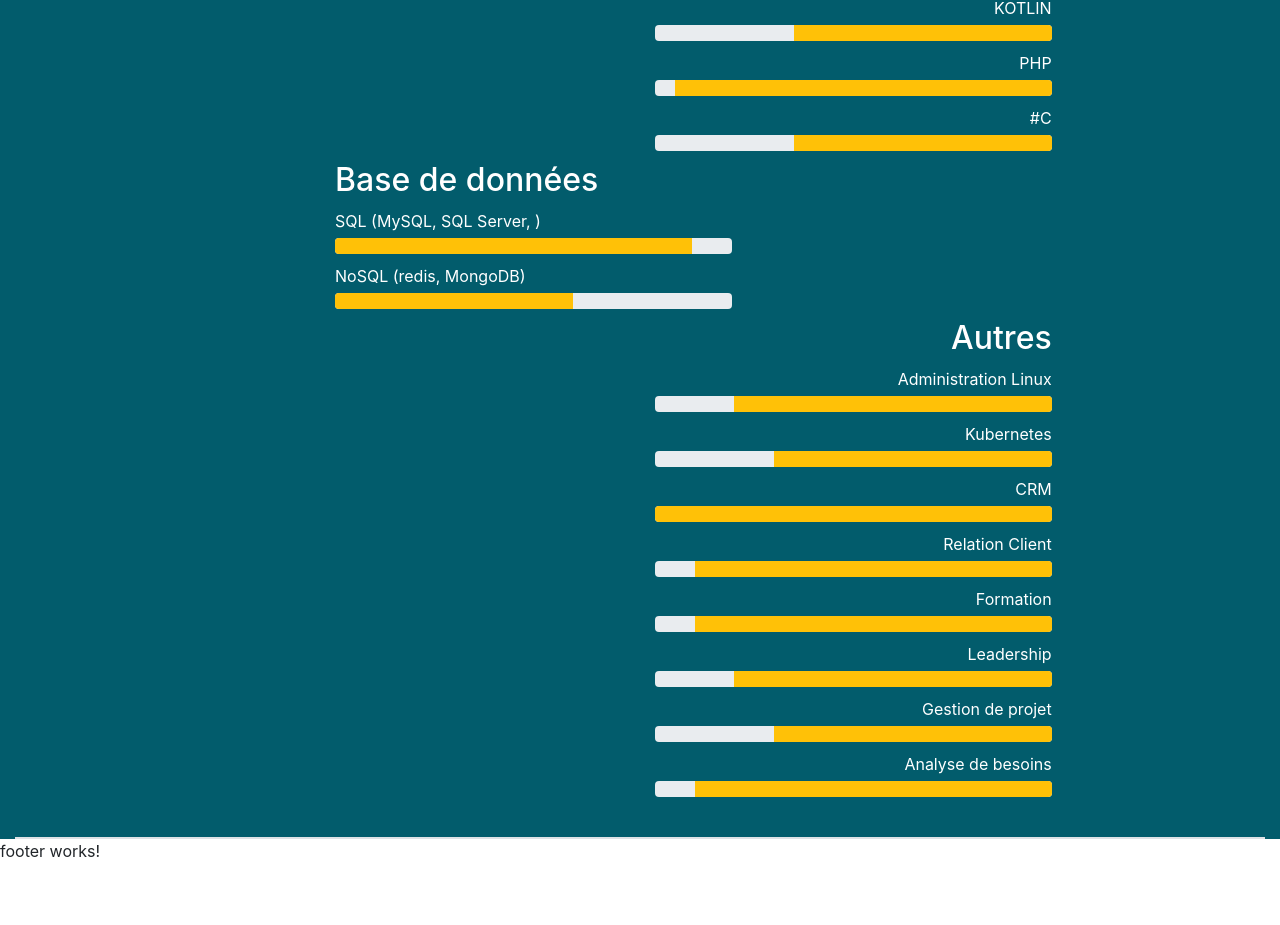
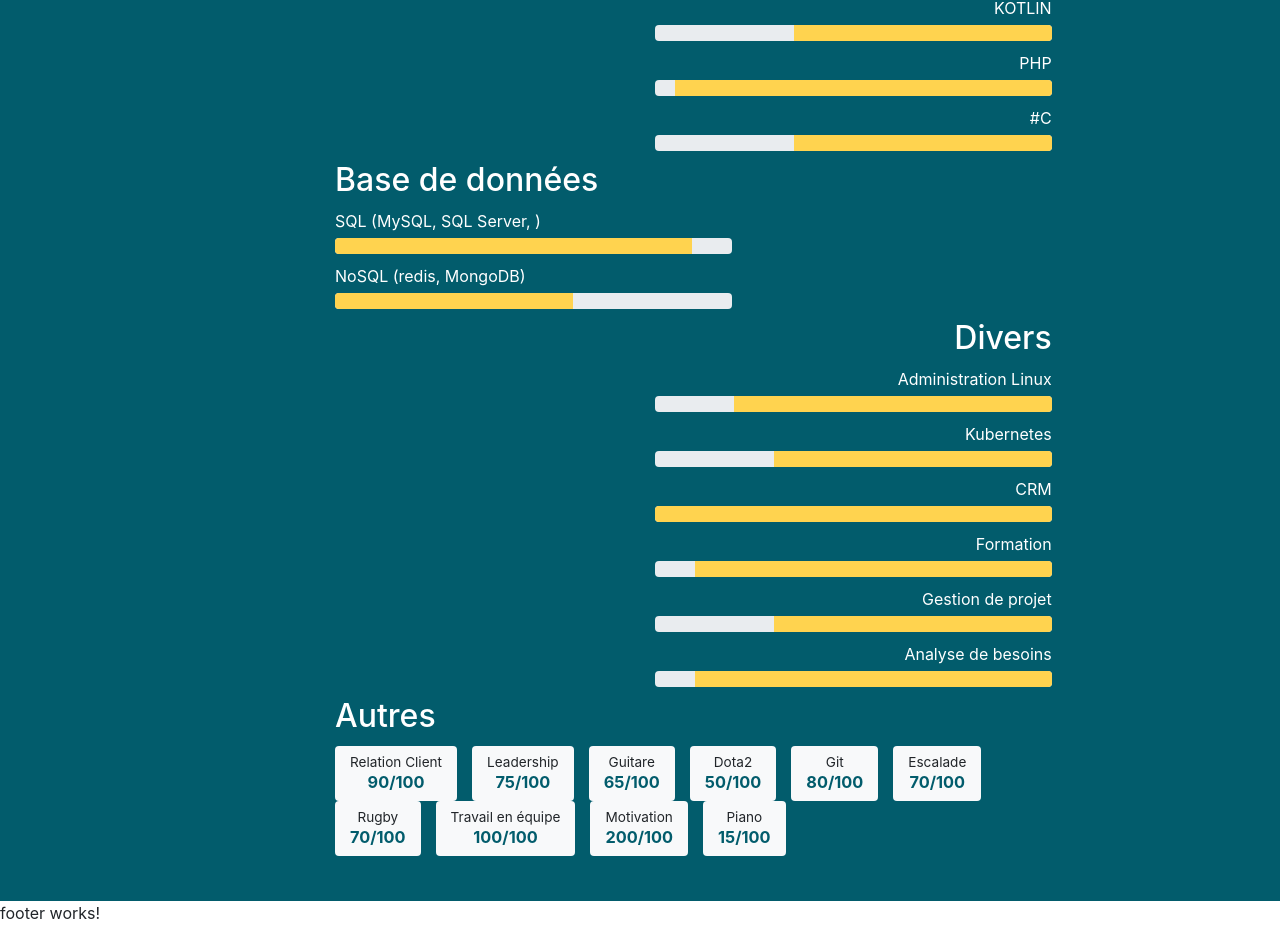
Before and after one commit to xoorus/cv, an Angular app: page / in a window 1280 px wide. Shown: the part 7257-8182 px from the top of the page. Before the commit the page ends 8120 px from the top, so only its background shows below. Built offline with nearby package versions, Linux system fonts and the light colour scheme; what angular-font-awesome would draw is missing.

Commit message:
skills done

```diff
--- a/src/app/components/skills/skills.component.css
+++ b/src/app/components/skills/skills.component.css
@@ -20,3 +20,26 @@
 h2{
     margin-bottom:10px;
 }
+.bg-warning{
+    background-color:#ffd34f!important;
+}
+
+.badge-light{
+    color: #212529;
+    background-color: #f8f9fa;
+    height: 55px;
+    padding-right: 15px;
+    padding-left: 15px;
+    margin-right: 15px;
+}
+.badge{
+    font-size:85%;
+    padding-top: 10px;
+    font-weight: normal;
+}
+.score {
+    margin-top: 5px;
+    font-size:120%;
+    font-weight: 700;
+    color: #025c6c;
+}
--- a/src/app/components/skills/skills.component.html
+++ b/src/app/components/skills/skills.component.html
@@ -42,7 +42,7 @@
         <div class="col-3">
         </div>
 
-        <div class="col-3">
+        <div class="col-3   ">
         </div>
         <div class="col-4 text-right reversed" >
 
@@ -104,7 +104,7 @@
 
         <div class="col-4 text-right reversed">
 
-            <h2>Autres</h2>
+            <h2>Divers</h2>
             Administration Linux
             <div class="progress">
                 <div class="progress-bar bg-warning" role="progressbar" style="width: 80%" aria-valuenow="80" aria-valuemin="0" aria-valuemax="100"></div>
@@ -117,17 +117,9 @@
             <div class="progress">
                 <div class="progress-bar bg-warning" role="progressbar" style="width: 100%" aria-valuenow="100" aria-valuemin="0" aria-valuemax="100"></div>
             </div>
-            Relation Client
-            <div class="progress">
-                <div class="progress-bar bg-warning" role="progressbar" style="width: 90%" aria-valuenow="90" aria-valuemin="0" aria-valuemax="100"></div>
-            </div>
             Formation
             <div class="progress">
                 <div class="progress-bar bg-warning" role="progressbar" style="width: 90%" aria-valuenow="90" aria-valuemin="0" aria-valuemax="100"></div>
-            </div>
-            Leadership
-            <div class="progress">
-                <div class="progress-bar bg-warning" role="progressbar" style="width: 80%" aria-valuenow="80" aria-valuemin="0" aria-valuemax="100"></div>
             </div>
             Gestion de projet
             <div class="progress">
@@ -143,7 +135,28 @@
         </div>
     </div>
 
-    <div class="separator">
-        <div class="border half-width"></div>
+    <div class="row justify-content-center lign-items-center" >
+        <div class="col-3">
+        </div>
+
+        <div class="col-7">
+            <h2>Autres</h2>
+            <span class="badge badge-light">Relation Client <div class="score">90/100</div></span>
+            <span class="badge badge-light">Leadership<div class="score">75/100</div></span>
+            <span class="badge badge-light">Guitare<div class="score">65/100</div></span>
+            <span class="badge badge-light">Dota2<div class="score">50/100</div></span>
+            <span class="badge badge-light">Git<div class="score">80/100</div></span>
+            <span class="badge badge-light">Escalade<div class="score">70/100</div></span>
+            <span class="badge badge-light">Rugby<div class="score">70/100</div></span>
+            <span class="badge badge-light">Travail en équipe<div class="score">100/100</div></span>
+            <span class="badge badge-light">Motivation<div class="score">200/100</div></span>
+            <span class="badge badge-light">Piano<div class="score">15/100</div></span>
+        </div>
+
+        <div class="col-2">
+        </div>
     </div>
+
+
+    <div class="last-component"></div>
 </div>
```
